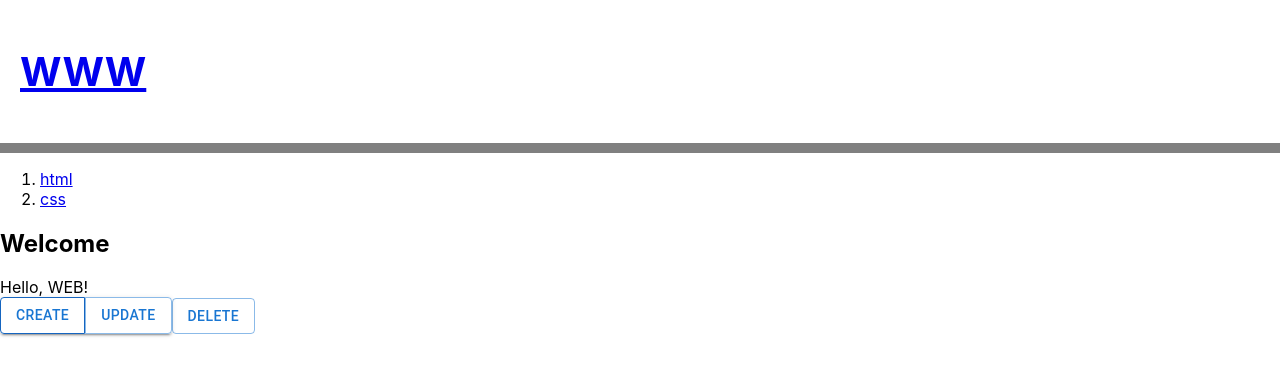
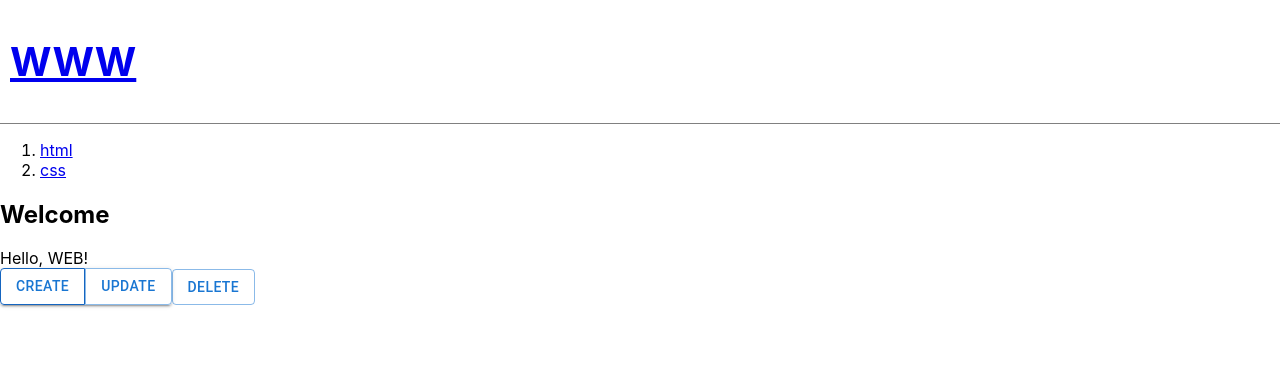
Before and after one commit to minsu2344/Elice-React, a React (Create React App) app: page / in a window 1280 px wide. Shown: the top 376 px of the page. Built offline with nearby package versions, Linux system fonts and the light colour scheme.

Commit message:
컴포넌트에 style 인라인 방식 적용

```diff
--- a/src/App.css
+++ b/src/App.css
@@ -1,5 +1,5 @@
-header {
+/* header {
   border-bottom: 10px solid gray;
   padding: 20px;
   font-size: 20px;
-}
+} */
--- a/src/App.js
+++ b/src/App.js
@@ -4,7 +4,12 @@ import Button from '@mui/material/Button';
 import ButtonGroup from '@mui/material/ButtonGroup';
 
 function Header(props){
-  return <header><h1><a href="/" onClick={(evt) => {
+  const myStyle = {
+    borderBottom: "1px solid gray",
+    padding: '10px',
+    fontSize: '20px',
+  }
+  return <header style={myStyle}><h1><a href="/" onClick={(evt) => {
     console.log('evt', evt);
     evt.preventDefault();
     props.onSelect();
```
